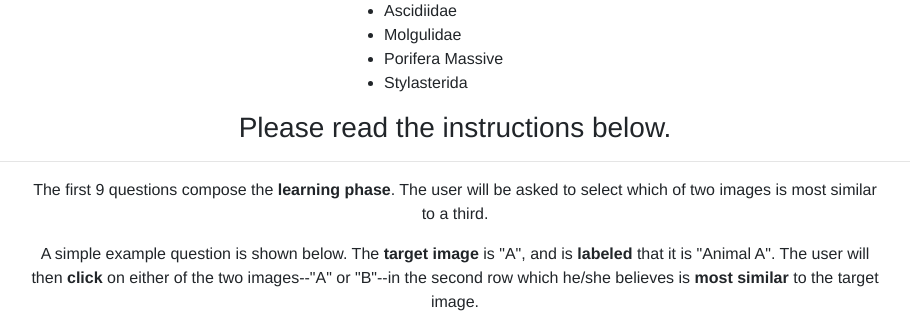
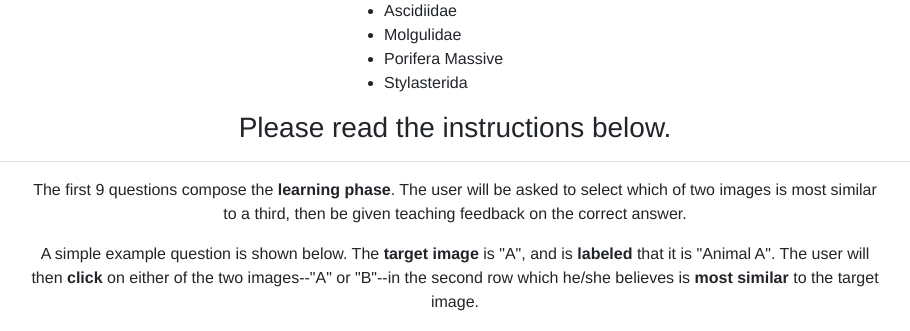
Before and after one commit to rohbat/MachineTeaching, a Flask app: template templates/login_instr.html in a window 1280 px wide. Shown: the part 132-463 px from the top of the page, without its empty margins (185-1095 px from the left). Run offline with Flask 2, Linux system fonts and the light colour scheme; the template is opened without the code that fills it, so the values that code supplies are empty; some libraries are stand-ins or nearby versions.

Commit message:
added phrase

```diff
--- a/templates/login_instr.html
+++ b/templates/login_instr.html
@@ -40,7 +40,7 @@ input[type=submit] {
       <hr>
 
       <p>
-        The first 9 questions compose the <b>learning phase</b>. The user will be asked to select which of two images is most similar to a third.
+        The first 9 questions compose the <b>learning phase</b>. The user will be asked to select which of two images is most similar to a third, then be given teaching feedback on the correct answer.
       </p>
 
       <p>
```
